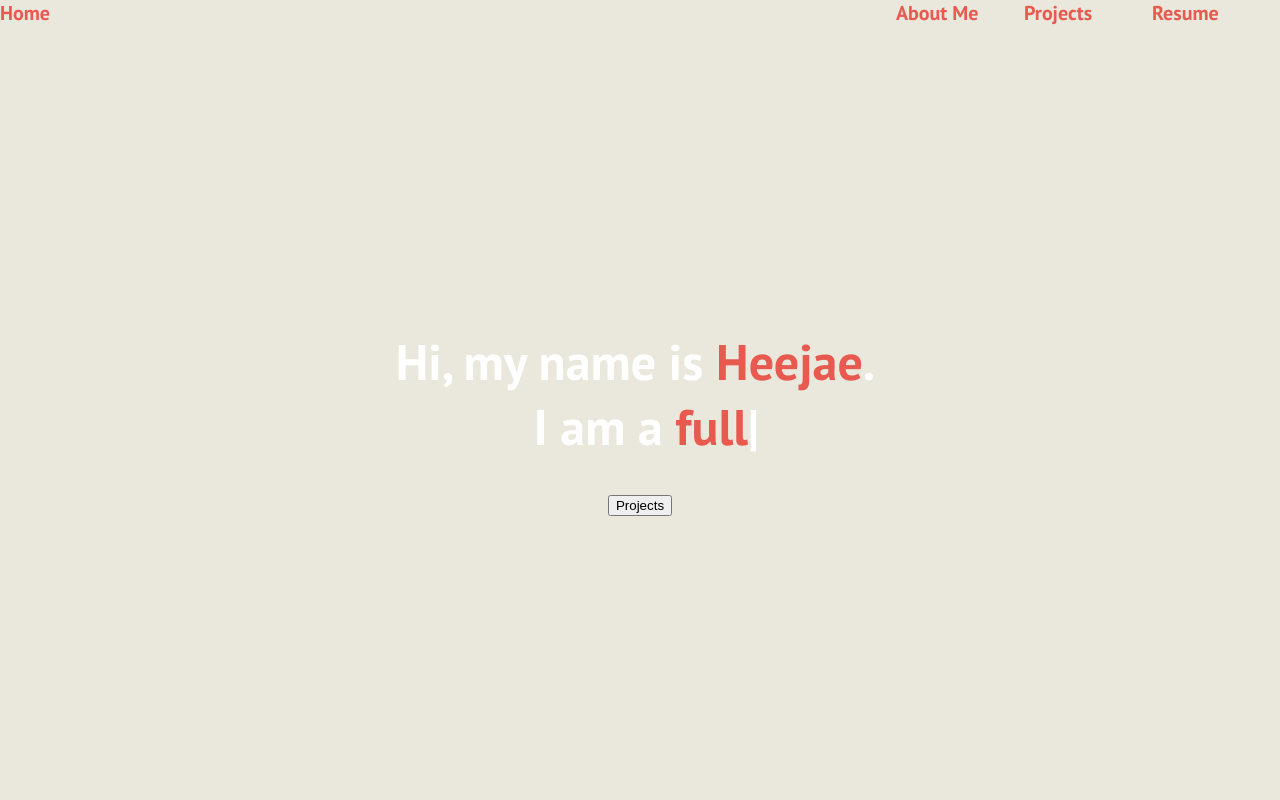
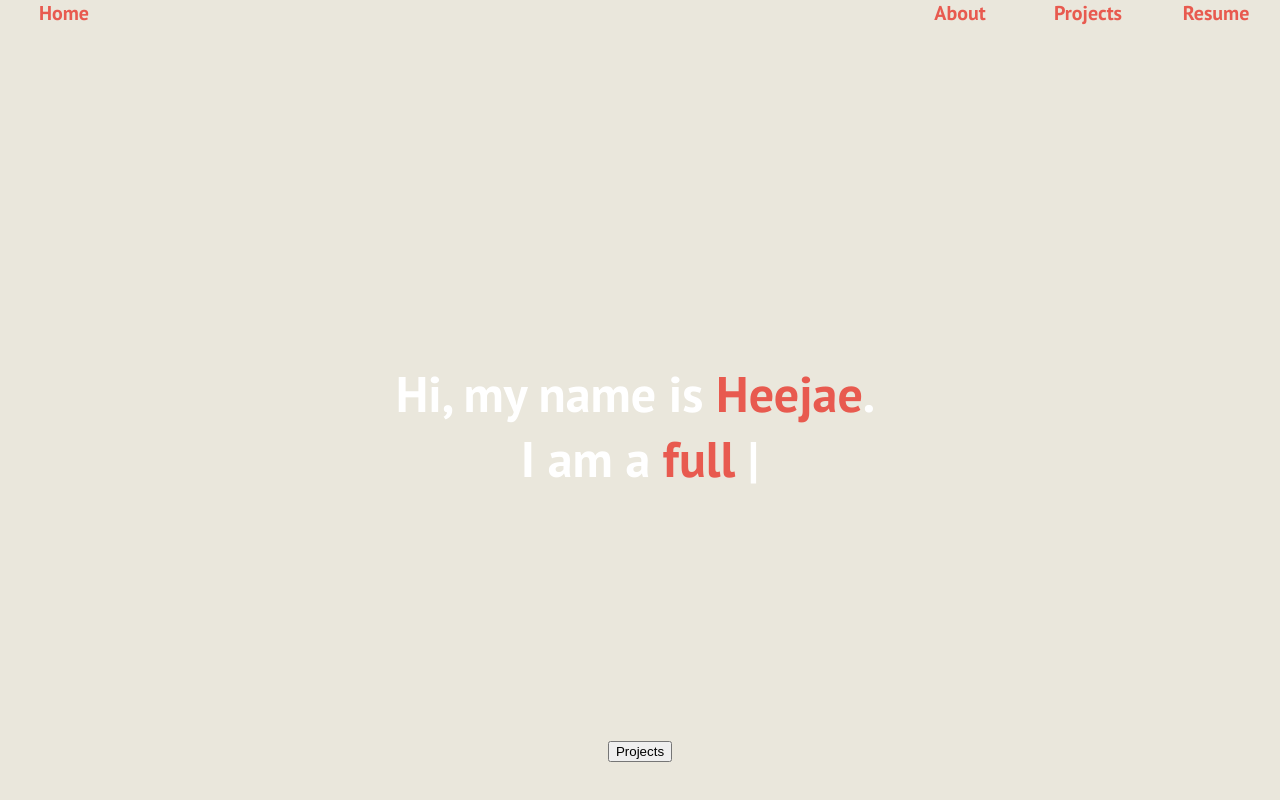
Before and after one commit to heezhan/portfolio, a React (Create React App) app: page / in a window 1280 px wide. Shown: the top 800 px of the page. Built offline with nearby package versions, Linux system fonts and the light colour scheme; a web font is replaced by a local one.

Commit message:
homepage grid

```diff
--- a/src/components/Homepage.js
+++ b/src/components/Homepage.js
@@ -9,9 +9,12 @@ class Homepage extends React.Component {
         const position = "full stack web developer".fontcolor("#E85A4F")
 
         const options = {
-            strings: [`Hi, my name is ${name}. \n I am a ${position}.`],
+            strings: [`Hi, my name is ${name}. \nI am a ${position}.`],
             typeSpeed: 100,
-            startDelay: 50
+            startDelay: 50,
+            showCursor: true,
+            cursorChar: '|',
+            autoInsertCss: true
         };
         this.typed = new Typed(this.el, options);
     }
@@ -28,9 +31,12 @@ class Homepage extends React.Component {
                         style={{ whiteSpace: 'pre' }}
                         ref={(el) => { this.el = el; }}
                     />
-                    <br/>
+                </div>
+                <div className="projects-button">
                     <Link to="/projects">
-                        <button>Projects</button>
+                        <button>
+                            Projects
+                        </button>
                     </Link>
                 </div>
             </div>
--- a/src/components/NavBar.js
+++ b/src/components/NavBar.js
@@ -6,9 +6,9 @@ class NavBar extends React.Component {
         return (
             <div className="navbar">
                 <span className="home">Home</span>
-                <span>About Me</span>
-                <span>Projects</span>
-                <span>Resume</span>
+                <span className="about">About</span>
+                <span className="projects">Projects</span>
+                <span className="resume">Resume</span>
             </div>
         )
     }
--- a/src/styles/Homepage.css
+++ b/src/styles/Homepage.css
@@ -1,13 +1,23 @@
 .homepage {
     height: 100vh;
     display: grid;
-    justify-items: center;
+    grid-template-columns: .3fr 1fr .3fr;
+    grid-template-rows: .3fr 1fr .3fr;
+    grid-template-areas:
+        ". . ."
+        ". intro ."
+        ". projects-button .";
     align-items: center;
+    text-align: center;
 }
 
 .intro {
+    grid-area: intro;
     color: white;
     font-family: 'PT Sans', sans-serif;
     font-size: 50px;
-    text-align: center;
 }
+
+.projects-button {
+    grid-area: projects-button;
+}
--- a/src/styles/NavBar.css
+++ b/src/styles/NavBar.css
@@ -1,10 +1,27 @@
 .navbar {
     display: grid;
     grid-template-areas:
-        "home about-me projects resume";
+        "home . . . . . . about projects resume";
     grid-template-columns:
-        70% 10% 10% 10%;
-    align-items: center;
+        10% 10% 10% 10% 10% 10% 10% 10% 10% 10%;
     color: #E85A4F;
     font-size: 20px;
+    align-items: center;
+    text-align: center;
 }
+
+.home {
+    grid-area: home;
+}
+
+.about {
+    grid-area: about;
+}
+
+.projects {
+    grid-area: projects;
+}
+
+.resume {
+    grid-area: resume;
+}
```
